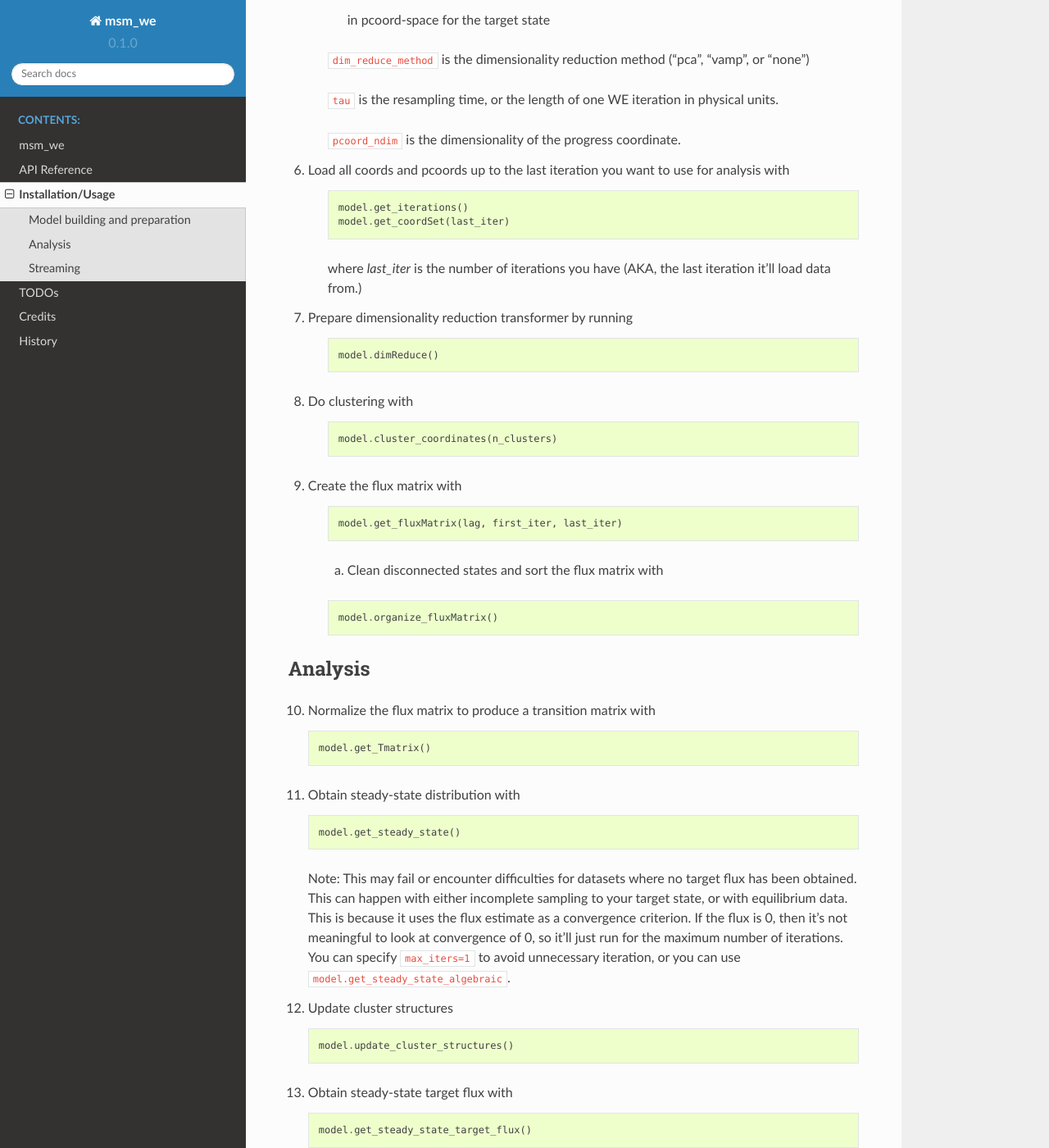
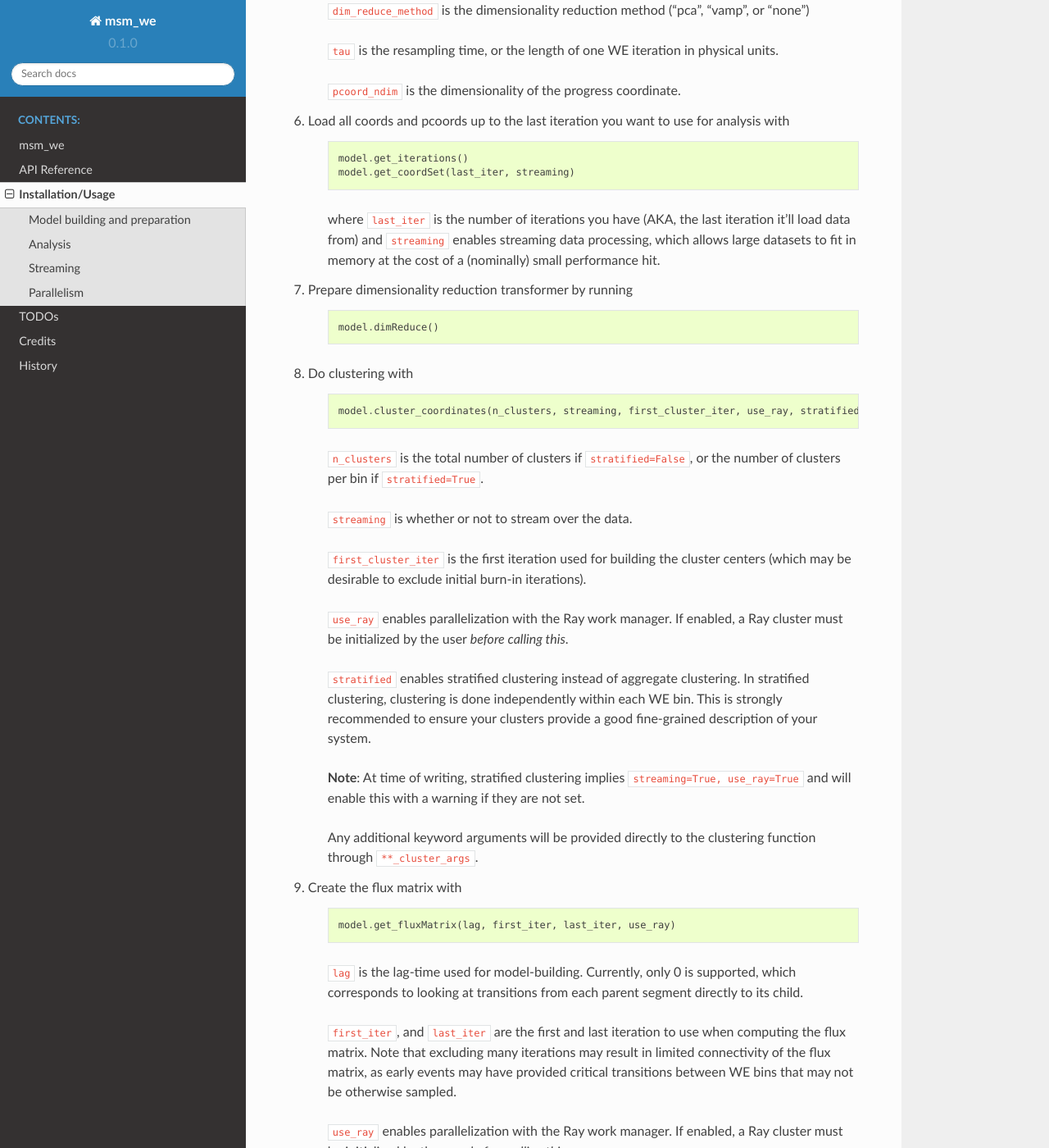
Before and after one commit to jdrusso/msm_we, a Sphinx documentation site: the page built from docs/usage.rst, in a window 1280 px wide and 1400 px high, scrolled down 1589 px. Shown: the whole window at 82% size. Built offline with Sphinx 7.4.7 and the Read the Docs theme 2.0.0, drawn with Linux system fonts in a browser that asks for light colours; some of the changed text lies outside the part shown.

Commit message:
Updated usage docs with information about stratified clustering and Ray

```diff
--- a/docs/usage.rst
+++ b/docs/usage.rst
@@ -74,11 +74,11 @@ Model building and preparation
 
     :code:`model_name` is what it sounds like, and is used to label various output files.
 
-    :code:`basis_pcoord1_bounds` is a list of [[pcoord0 lower bound, pcoord1 upper bound], [pcoord1 lower bound, pcoord1 upper bound], ...]
-            in pcoord-space for the basis state
+    :code:`basis_pcoord1_bounds` is a list of [[pcoord0 lower bound, pcoord1 upper bound],
+    [pcoord1 lower bound, pcoord1 upper bound], ...] in pcoord-space for the basis state
 
-    :code:`target_pcoord1_bounds` is a list of [[pcoord0 lower bound, pcoord1 upper bound], [pcoord1 lower bound, pcoord1 upper bound], ...]
-            in pcoord-space for the target state
+    :code:`target_pcoord1_bounds` is a list of [[pcoord0 lower bound, pcoord1 upper bound],
+    [pcoord1 lower bound, pcoord1 upper bound], ...] in pcoord-space for the target state
 
     :code:`dim_reduce_method` is the dimensionality reduction method ("pca", "vamp", or "none")
 
@@ -91,9 +91,11 @@ Model building and preparation
     .. code-block:: python
 
         model.get_iterations()
-        model.get_coordSet(last_iter)
+        model.get_coordSet(last_iter, streaming)
 
-    where `last_iter` is the number of iterations you have (AKA, the last iteration it'll load data from.)
+    where :code:`last_iter` is the number of iterations you have (AKA, the last iteration it'll load data from)
+    and :code:`streaming` enables streaming data processing, which allows large datasets to fit in memory at the cost of
+    a (nominally) small performance hit.
 
 7. Prepare dimensionality reduction transformer by running
 
@@ -105,19 +107,52 @@ Model building and preparation
 
     .. code-block:: python
 
-        model.cluster_coordinates(n_clusters)
+        model.cluster_coordinates(n_clusters, streaming, first_cluster_iter, use_ray, stratified, **_cluster_args)
+
+    :code:`n_clusters` is the total number of clusters if :code:`stratified=False`, or the number of clusters per bin if :code:`stratified=True`.
+
+    :code:`streaming` is whether or not to stream over the data.
+
+    :code:`first_cluster_iter` is the first iteration used for building the cluster centers (which may be desirable to exclude
+    initial burn-in iterations).
+
+    :code:`use_ray` enables parallelization with the Ray work manager. If enabled, a Ray cluster must be initialized by
+    the user *before calling this*.
+
+    :code:`stratified` enables stratified clustering instead of aggregate clustering. In stratified clustering,
+    clustering is done independently within each WE bin. This is strongly recommended to ensure your clusters provide a
+    good fine-grained description of your system.
+
+    **Note**: At time of writing, stratified clustering implies :code:`streaming=True, use_ray=True` and will enable this
+    with a warning if they are not set.
+
+    Any additional keyword arguments will be provided directly to the clustering function through :code:`**_cluster_args`.
 
 9. Create the flux matrix with
 
     .. code-block:: python
 
-        model.get_fluxMatrix(lag, first_iter, last_iter)
+        model.get_fluxMatrix(lag, first_iter, last_iter, use_ray)
+
+    :code:`lag` is the lag-time used for model-building. Currently, only 0 is supported, which corresponds to looking at
+    transitions from each parent segment directly to its child.
+
+    :code:`first_iter`, and :code:`last_iter` are the first and last iteration to use when computing the flux matrix.
+    Note that excluding many iterations may result in limited connectivity of the flux matrix, as early events may have
+    provided critical transitions between WE bins that may not be otherwise sampled.
+
+    :code:`use_ray` enables parallelization with the Ray work manager. If enabled, a Ray cluster must be initialized by
+    the user *before calling this*.
 
     a. Clean disconnected states and sort the flux matrix with
 
     .. code-block:: python
 
-        model.organize_fluxMatrix()
+        model.organize_fluxMatrix(use_ray)
+
+
+    :code:`use_ray` enables parallelization with the Ray work manager. If enabled, a Ray cluster must be initialized by
+    the user *before calling this*.
 
 Analysis
 --------
@@ -164,3 +199,21 @@ Streaming dimensionality reduction is automatically done for PCA.
 To use streaming clustering, pass :code:`streaming=True` to :code:`cluster_coordinates()`.
 
 Streaming is not supported for VAMP, because I don't know of a streaming implementation of VAMP dimensionality reduction.
+
+Parallelism
+-----------
+
+:code:`msm_we` supports parallelism of many "slow" parts of model-building -- namely, clustering, discretization, and
+flux matrix calculations. This is done through the Ray work manager.
+
+Before invoking any function with :code:`use_ray=True`, a Ray work manager must be initialized on the machine running
+the analysis. In the simplest case, this can just be
+
+.. code-block:: python
+
+    import ray
+    ray.init()
+
+:code:`msm_we` will connect to whatever Ray instance is running on the machine the analysis is being performed on.
+However, this can be used on a cluster to initialize a Ray cluster with workers on a number of nodes, and the :code:`msm_we`
+running on the same node as the Ray head.
```
